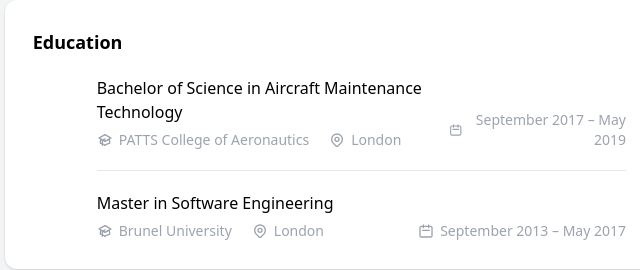
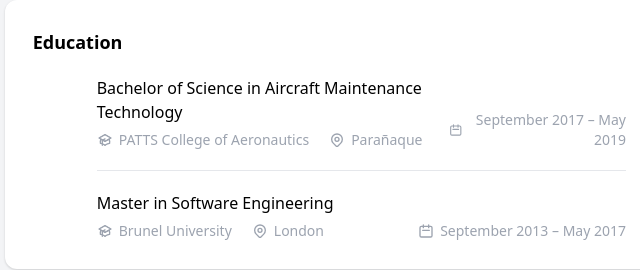
Before and after one commit to ongsanity143/resume, a plain HTML site: page index.html in a window 1280 px wide. Shown: the part 1075-1345 px from the top of the page, 478-1118 px from the left. Drawn offline with nearby package versions, Linux system fonts and the light colour scheme.

Commit message:
changed location for college

```diff
--- a/index.html
+++ b/index.html
@@ -472,7 +472,7 @@
                             d="M15 11a3 3 0 11-6 0 3 3 0 016 0z"
                           ></path>
                         </svg>
-                        <span>London</span>
+                        <span>Parañaque</span>
                       </div>
                     </div>
                   </div>
```
